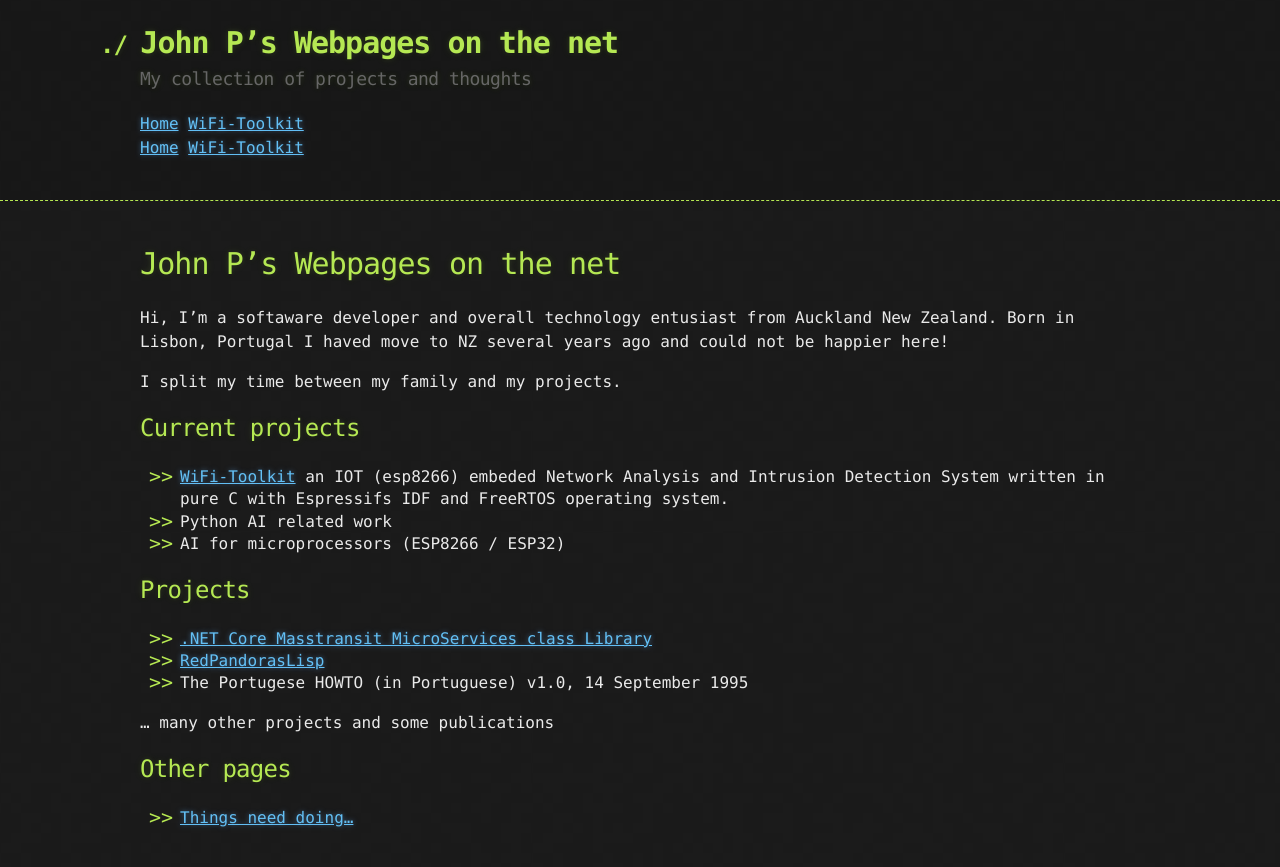
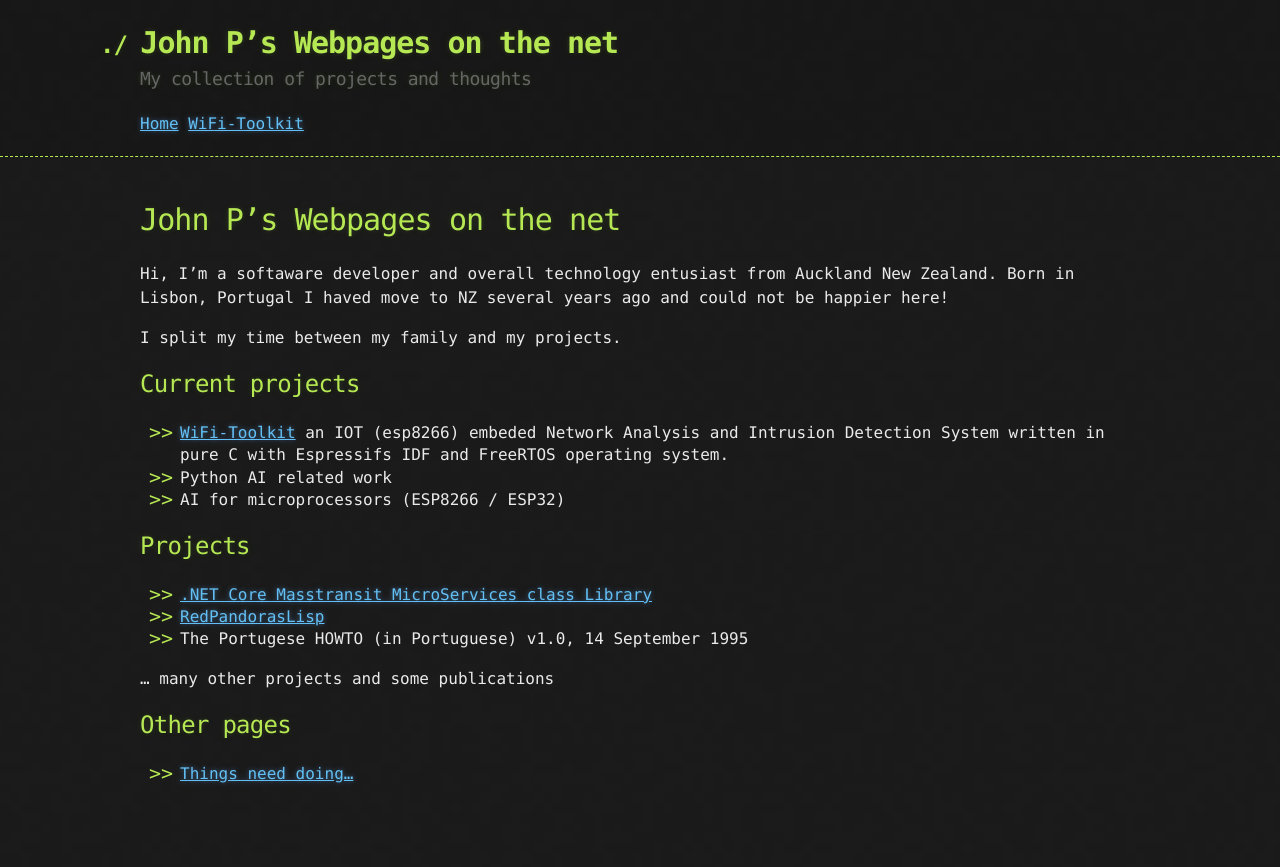
Before and after one commit to redpandora/redpandora.github.io, a Jekyll site: the page built from index.md, in a window 1280 px wide. Shown: the top 867 px of the page. Built offline with Jekyll 4.4.1, drawn with Linux system fonts in a browser that asks for light colours; our own code applies the rules of GitHub Pages for plain Markdown files.

Commit message:
Update default.html

```diff
--- a/_layouts/default.html
+++ b/_layouts/default.html
@@ -17,13 +17,7 @@
           <h1>{{ site.title | default: site.github.repository_name }}</h1>
         </a>
         <h2>{{ site.description | default: site.github.project_tagline }}</h2>
-        <a href="/">Home</a>
-        <a href="/wifi_toolkit.html">WiFi-Toolkit</a>
-
-        <section id="downloads">
-          <a href="/">Home</a>
-          <a href="/wifi_toolkit.html">WiFi-Toolkit</a>
-        </section>
+        <a href="/">Home</a>&nbsp;<a href="/wifi_toolkit.html">WiFi-Toolkit</a>
       </div>
     </header>
 
```
